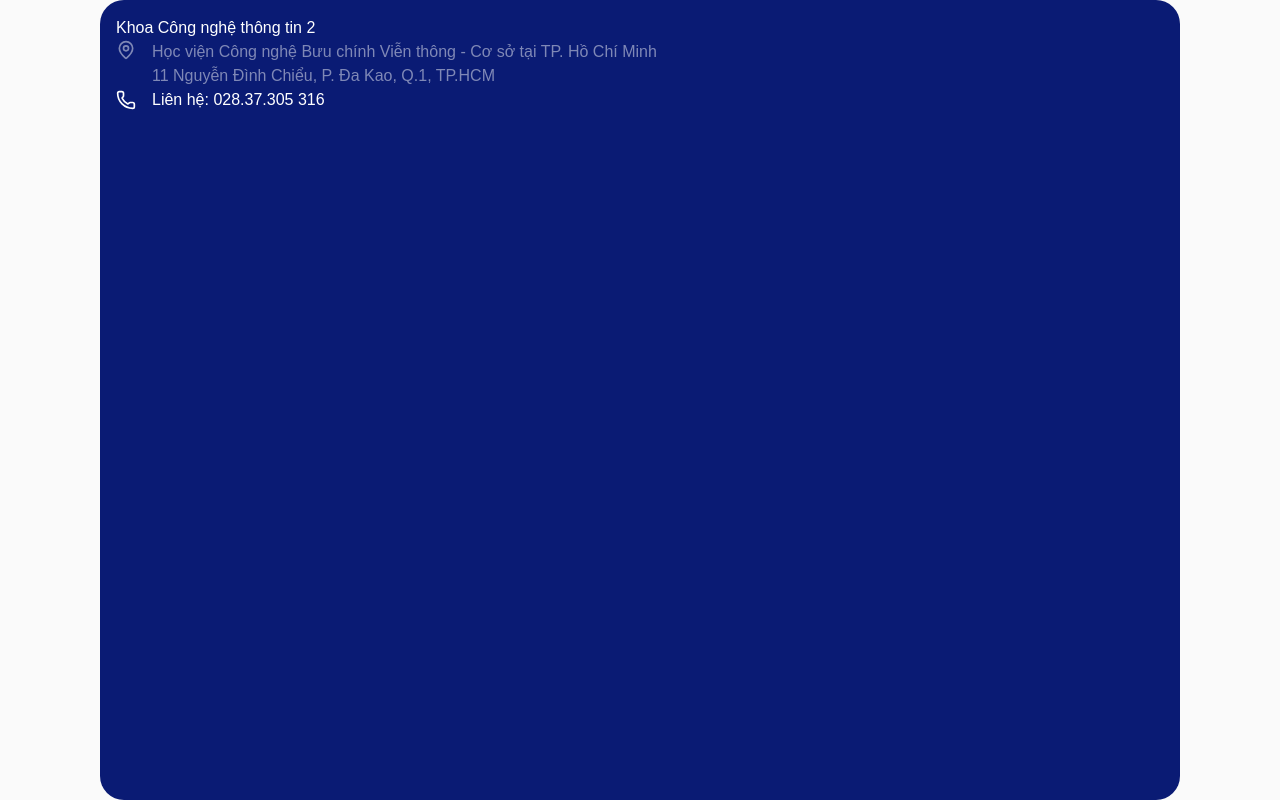
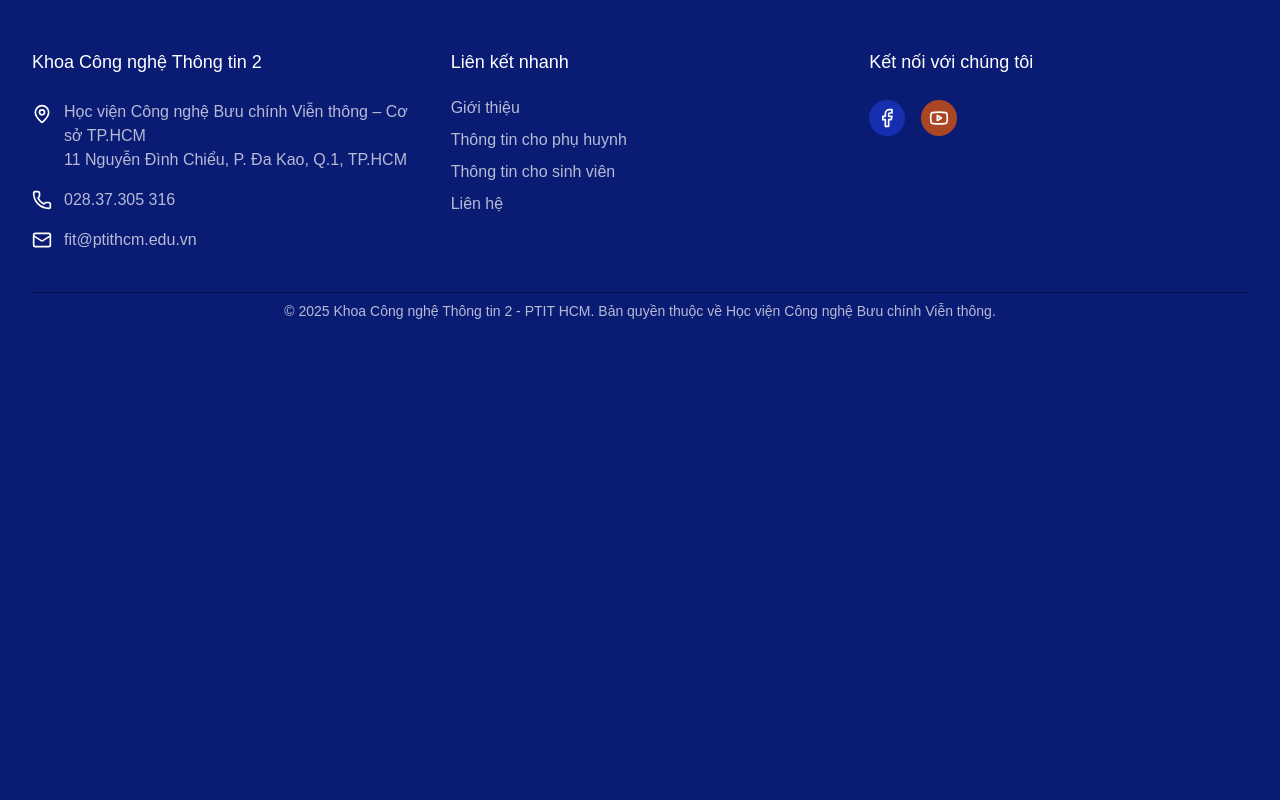
Before and after one commit to quocluongg/eduline, a Next.js app: page / in a window 1280 px wide. Built offline with nearby package versions, Linux system fonts and the light colour scheme.

Commit message:
update footer

```diff
--- a/components/Footer/index.tsx
+++ b/components/Footer/index.tsx
@@ -1,26 +1,67 @@
-import React from "react";
-import { MapPin, Phone } from "lucide-react";
+import { MapPin, Phone, Mail, YoutubeIcon, FacebookIcon } from "lucide-react";
 
 const Footer = () => {
   return (
-    <div className="w-full mx-[100px] text-black bg-[#0A1B74] rounded-[24px]">
-      <div className="p-4">
-        <p className="text-white">Khoa Công nghệ thông tin 2</p>
-        <div className="flex gap-4 text-[#FFFFFF7A]">
-          <MapPin size={20} />
-          <p>
-            Học viện Công nghệ Bưu chính Viễn thông - Cơ sở tại TP. Hồ Chí Minh
-            <br />
-            11 Nguyễn Đình Chiểu, P. Đa Kao, Q.1, TP.HCM
-          </p>
+    <footer className="w-full bg-[#0A1B74] text-[#FFFFFFB3] px-8 py-12">
+      {/* UPPER */}
+      <div className="max-w-7xl mx-auto flex flex-col md:flex-row justify-between gap-10">
+        {/* col 1 */}
+        <div className="flex-1 flex flex-col gap-4 min-w-[250px]">
+          <h3 className="text-white text-lg  mb-2">
+            Khoa Công nghệ Thông tin 2
+          </h3>
+
+          <div className="flex items-start gap-3">
+            <MapPin size={20} className="text-white mt-1 shrink-0" />
+            <p>
+              Học viện Công nghệ Bưu chính Viễn thông – Cơ sở TP.HCM
+              <br />
+              11 Nguyễn Đình Chiểu, P. Đa Kao, Q.1, TP.HCM
+            </p>
+          </div>
+
+          <div className="flex items-center gap-3">
+            <Phone size={20} className="text-white shrink-0" />
+            <p>028.37.305 316</p>
+          </div>
+
+          <div className="flex items-center gap-3">
+            <Mail size={20} className="text-white shrink-0" />
+            <p>fit@ptithcm.edu.vn</p>
+          </div>
         </div>
-        <div className="flex items-center gap-4 text-white">
-          <Phone size={20} />
-          Liên hệ: 028.37.305 316
+
+        {/* col 2 */}
+        <div className="flex-1 flex flex-col gap-3 min-w-[200px]">
+          <h3 className="text-white text-lg  mb-2">Liên kết nhanh</h3>
+          <ul className="space-y-2">
+            <li className="">Giới thiệu</li>
+            <li className="">Thông tin cho phụ huynh</li>
+            <li className="">Thông tin cho sinh viên</li>
+            <li className="">Liên hệ</li>
+          </ul>
         </div>
-        <div className="text-[#FFFFFF7A]"></div>
+
+        {/* col 2 */}
+        <div className="flex-1 flex flex-col gap-4 min-w-[200px]">
+          <h3 className="text-white text-lg mb-2">Kết nối với chúng tôi</h3>
+          <div className="flex gap-4 text-white">
+            <a href="#" className=" p-2 rounded-full bg-[#162FB0]">
+              <FacebookIcon size={20} />
+            </a>
+            <a href="#" className=" p-2 rounded-full bg-[#AB4625]">
+              <YoutubeIcon size={20} />
+            </a>
+          </div>
+        </div>
       </div>
-    </div>
+
+      {/* LOWER */}
+      <div className="border-t border-black/40 mt-10 pt-2 text-center text-sm text-[#FFFFFFB3]">
+        © 2025 Khoa Công nghệ Thông tin 2 - PTIT HCM. Bản quyền thuộc về Học
+        viện Công nghệ Bưu chính Viễn thông.
+      </div>
+    </footer>
   );
 };
 
```
